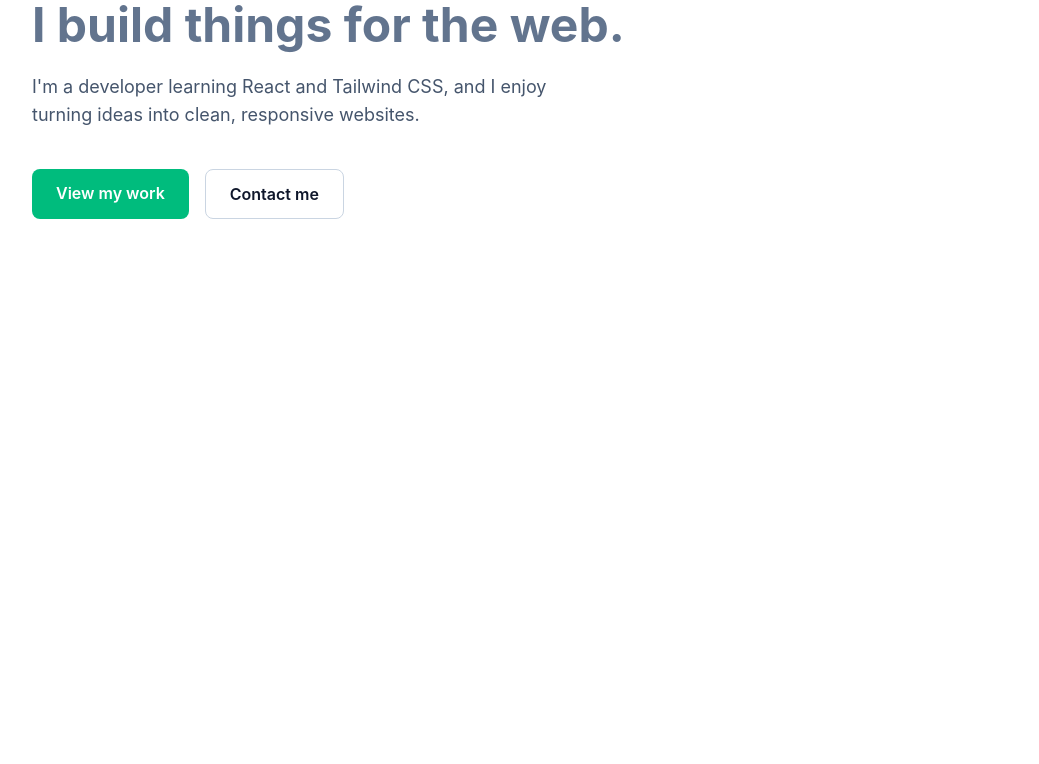
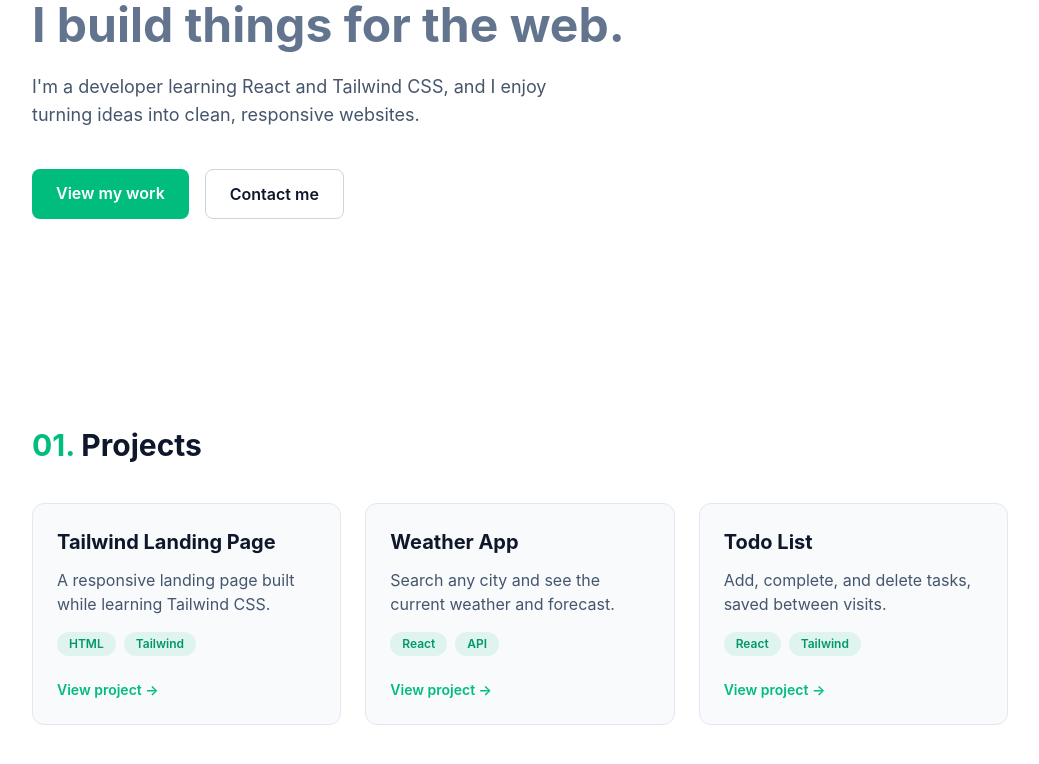
Before and after one commit to SwetaDikhya/my-portfolio, a React (Vite) app: page / in a window 1280 px wide. Shown: the part 310-1074 px from the top of the page, without its empty margins (120-1159 px from the left). Before the commit the page ends 800 px from the top, so only its background shows below. Built offline with nearby package versions, Linux system fonts and the light colour scheme.

Commit message:
Add Projects section

```diff
--- a/src/App.jsx
+++ b/src/App.jsx
@@ -1,5 +1,6 @@
 import Navbar from "./components/Navbar";
 import Hero from "./components/Hero";
+import Projects from "./components/Projects";
 
 function App() {
   return (
@@ -7,6 +8,7 @@ function App() {
       <Navbar />
       <main>
         <Hero />
+        <Projects />
       </main>
     </div>
   );
--- /dev/null
+++ b/src/components/Projects.jsx
@@ -0,0 +1,63 @@
+const projects = [
+  {
+    title: 'Tailwind Landing Page',
+    description: 'A responsive landing page built while learning Tailwind CSS.',
+    tags: ['HTML', 'Tailwind'],
+    link: '#',
+  },
+  {
+    title: 'Weather App',
+    description: 'Search any city and see the current weather and forecast.',
+    tags: ['React', 'API'],
+    link: '#',
+  },
+  {
+    title: 'Todo List',
+    description: 'Add, complete, and delete tasks, saved between visits.',
+    tags: ['React', 'Tailwind'],
+    link: '#',
+  },
+]
+
+function Projects() {
+  return (
+    <section id="projects" className="mx-auto max-w-5xl scroll-mt-16 px-6 py-20">
+      <h2 className="text-3xl font-bold">
+        <span className="text-emerald-500">01.</span> Projects
+      </h2>
+
+      <div className="mt-10 grid gap-6 md:grid-cols-2 lg:grid-cols-3">
+        {projects.map((project) => (
+          <div
+            key={project.title}
+            className="flex flex-col rounded-xl border border-slate-200 bg-slate-50 p-6 transition hover:-translate-y-1 hover:shadow-lg dark:border-slate-800 dark:bg-slate-800/50"
+          >
+            <h3 className="text-xl font-bold">{project.title}</h3>
+            <p className="mt-3 flex-1 text-slate-600 dark:text-slate-300">
+              {project.description}
+            </p>
+
+            <div className="mt-4 flex flex-wrap gap-2">
+              {project.tags.map((tag) => (
+                <span
+                  key={tag}
+                  className="rounded-full bg-emerald-500/10 px-3 py-1 text-xs font-semibold text-emerald-600 dark:text-emerald-400"
+                >
+                  {tag}
+                </span>
+              ))}
+            </div>
+
+            <a href={project.link}
+              className="mt-6 text-sm font-semibold text-emerald-500 transition hover:text-emerald-400"
+            >
+              View project →
+            </a>
+          </div>
+        ))}
+      </div>
+    </section>
+  )
+}
+
+export default Projects
```
